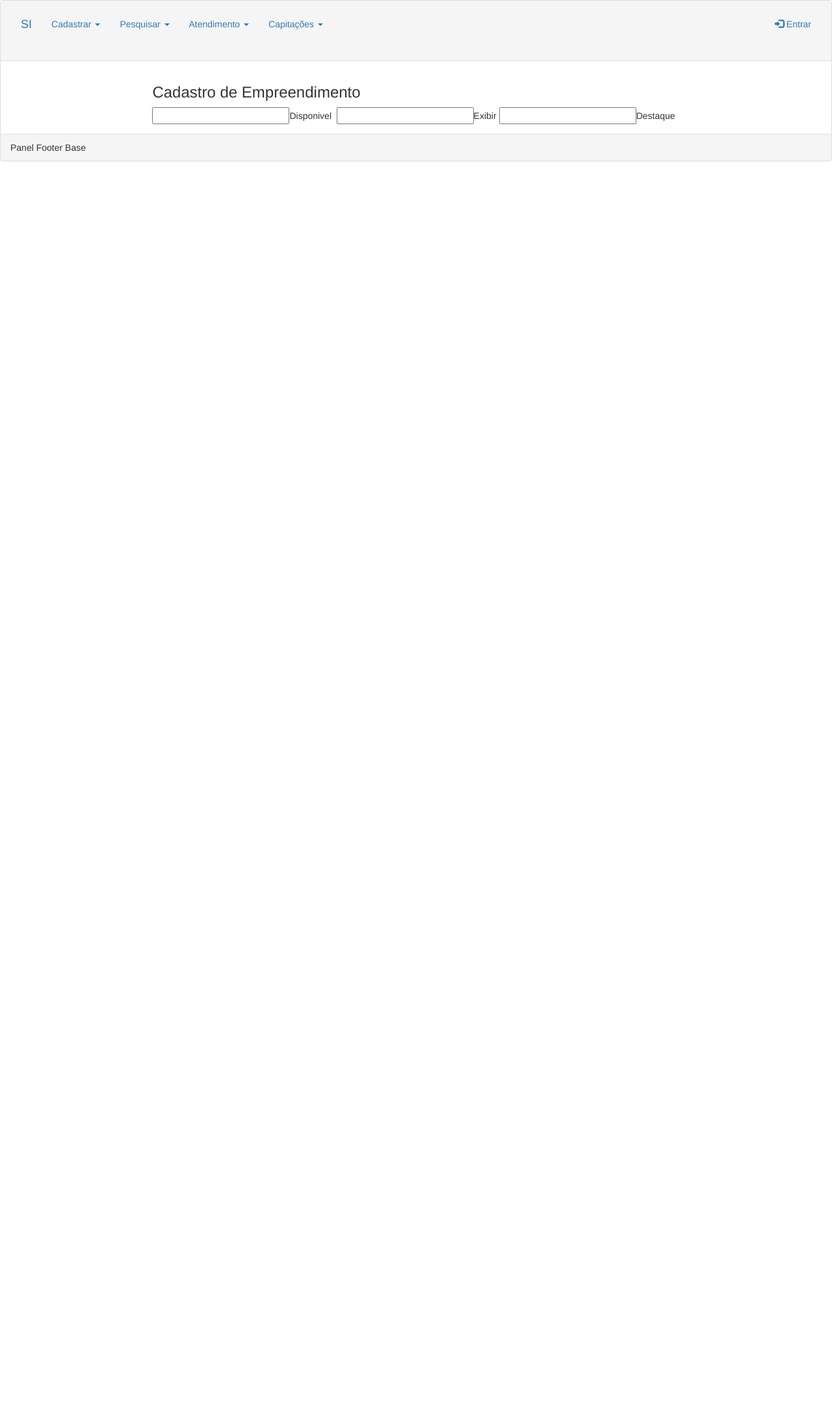
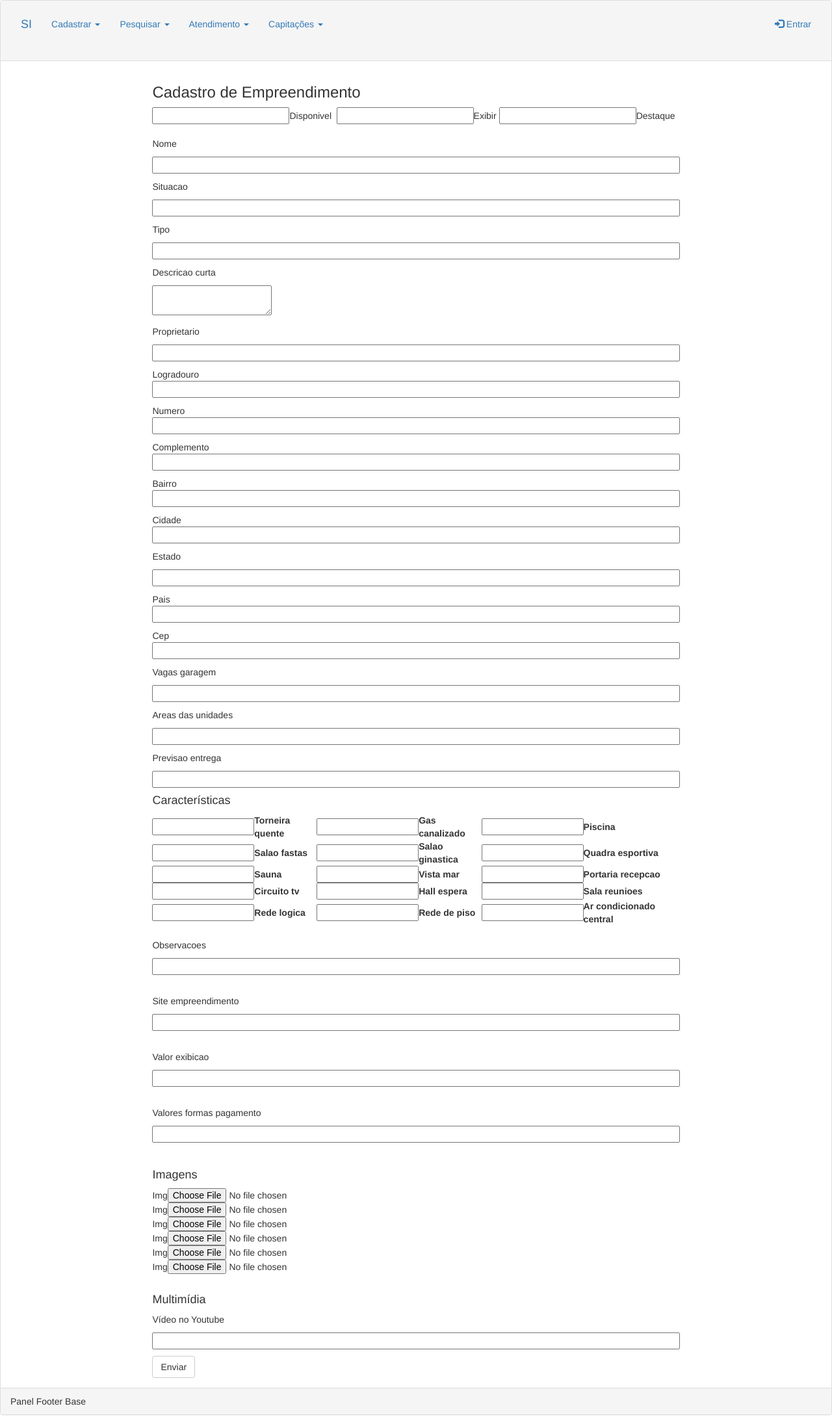
Before and after one commit to Cid-BR/SistemaImobiliaria, a Django app: template templates/imobiliaria/novo_empreendimento.html in a window 1280 px wide. Shown: the whole page at 65% size. Before the commit the page ends 248 px from the top, so only its background shows below. Run offline with Django 3.2, Linux system fonts and the light colour scheme; the template is opened without the code that fills it, so the values that code supplies are empty, except form fields; tables that the repository leaves empty hold one stand-in row (values such as "Sample post"); form fields are guessed from the names that the template uses; parts of the project's set-up code (start-up, migrations or seed data) failed here and were passed over; some libraries are stand-ins or nearby versions.

Commit message:
Atualiza o template novo_empreendimento.html

```diff
--- a/templates/imobiliaria/novo_apartamento.html
+++ b/templates/imobiliaria/novo_apartamento.html
@@ -23,7 +23,8 @@
                 </tr>
               </table>
             </br>
-            <p>{{ form.descricao_curta.label }} {{ form.descricao_curta }}</p>
+            <p>{{ form.descricao_curta.label }}</p>
+            <p>{{ form.descricao_curta }}</p>
 
             <p>{{ form.proprietario.label }}</p>
             <p>{{ form.proprietario }}</p>
@@ -226,8 +227,9 @@
             <p>Vídeo no Youtube</p>
             <p>{{ form.video }}</p>
 
+            <button type="submit" class="btn btn-default">Enviar</button>
             </div>
-            <button type="submit" class="btn btn-default">Enviar</button>
+
         </div>
       </form>
   </div>
--- a/templates/imobiliaria/novo_empreendimento.html
+++ b/templates/imobiliaria/novo_empreendimento.html
@@ -11,11 +11,129 @@
                 <tr>
                     <td>{{ form.disponivel }}</td>
                     <td>{{ form.disponivel.label }}</td>
-                    <td>{{ form.exibir }}</td><td>{{ form.exibir.label }}</td>
-                    <td>{{ form.destaque }}</td><td>{{ form.destaque.label }}</td>
+                    <td>{{ form.exibir }}</td>
+                    <td>{{ form.exibir.label }}</td>
+                    <td>{{ form.destaque }}</td>
+                    <td>{{ form.destaque.label }}</td>
                 </tr>
               </table>
+              </br>
+              	<p>{{ form.nome.label }}</p>
+	            <p>{{ form.nome }}</p>
+	            <p>{{ form.situacao.label }}</p>
+	            <p>{{ form.situacao }}</p>
+	            <p>{{ form.tipo.label }}</p>
+	            <p>{{ form.tipo }}</p>
+	            <p>{{ form.descricao_curta.label }}</p>
+	            <p>{{ form.descricao_curta }}</p>
+	            <p>{{ form.proprietario.label }}</p>
+	            <p>{{ form.proprietario }}</p>
+	            <p>{{ form.logradouro.label }} {{ form.logradouro }}</p>
+	            <p>{{ form.numero.label }} {{ form.numero }}</p>
+	            <p>{{ form.complemento.label }} {{ form.complemento }}</p>
+	            <p>{{ form.bairro.label }} {{ form.bairro }}</p>
+	            <p>{{ form.cidade.label }} {{ form.cidade }}</p>
+	            <p>{{ form.estado.label }}</p>
+	            <p>{{ form.estado }}</p>
+	            <p>{{ form.pais.label }} {{ form.pais }}</p>
+	            <p>{{ form.cep.label }} {{ form.cep }}</p>
+	            <p>{{ form.vagas_garagem.label }}</p>
+	            <p>{{ form.vagas_garagem }}</p>
+	            <p>{{ form.areas_das_unidades.label }}</p>
+	            <p>{{ form.areas_das_unidades }}</p>
+	            <p>{{ form.previsao_entrega.label }}</p>
+	            <p>{{ form.previsao_entrega }}</p>
+	            <h4>Características</h4>
+	            <table style="width: 100%">
+	            <tr>
+	            	<td>{{form.torneira_quente}}</td>
+	            	<th>{{form.torneira_quente.label}}</th>
+	            	<td>{{form.gas_canalizado}}</td>
+	            	<th>{{form.gas_canalizado.label}}</th>
+	            	<td>{{form.piscina}}</td>
+	            	<th>{{form.piscina.label}}</th>
+	            </tr>
+	            <tr>
+	            	<td>{{form.salao_fastas}}</td>
+	            	<th>{{form.salao_fastas.label}}</th>
+	            	<td>{{form.salao_ginastica}}</td>
+	            	<th>{{form.salao_ginastica.label}}</th>
+	            	<td>{{form.quadra_esportiva}}</td>
+	            	<th>{{form.quadra_esportiva.label}}</th>
+	            </tr>
+	            <tr>
+	            	<td>{{form.sauna}}</td>
+	            	<th>{{form.sauna.label}}</th>
+	            	<td>{{form.vista_mar}}</td>
+	            	<th>{{form.vista_mar.label}}</th>
+	            	<td>{{form.portaria_recepcao}}</td>
+	            	<th>{{form.portaria_recepcao.label}}</th>
+	            </tr>
+	            <tr>
+	            	<td>{{form.circuito_tv}}</td>
+	            	<th>{{form.circuito_tv.label}}</th>
+	            	<td>{{form.hall_espera}}</td>
+	            	<th>{{form.hall_espera.label}}</th>
+	            	<td>{{form.sala_reunioes}}</td>
+	            	<th>{{form.sala_reunioes.label}}</th>
+	            </tr>
+	            <tr>
+	            	<td>{{form.auditorio}}</td>
+	            	<th>{{form.rede_logica.label}}</th>
+	            	<td>{{form.rede_de_piso}}</td>
+	            	<th>{{form.rede_de_piso.label}}</th>
+	            	<td>{{form.ar_condicionado_central}}</td>
+	            	<th>{{form.ar_condicionado_central.label}}</th>
+	            </tr>
+
+	            </table>
+	            </br>
+	            <p>{{ form.observacoes.label }}</p>
+	            <p>{{ form.observacoes }}</p>
+	            </br>
+	            <p>{{form.site_empreendimento.label}}</p>
+	            <p>{{form.site_empreendimento}}</p>
+	            </br>
+	            <p>{{form.valor_exibicao.label}}</p>
+	            <p>{{form.valor_exibicao}}</p>
+	            </br>
+	            <p>{{ form.valores_formas_pagamento.label }}</p>
+	            <p>{{ form.valores_formas_pagamento }}</p>
+	            </br>
+            <h4>Imagens</h4>
+            <table>
+                <tr>
+                    <td>{{ form.img1.label }}</td>
+                    <td>{{ form.img1 }}</td>
+                </tr>
+                <tr>
+                    <td>{{ form.img2.label }}</td>
+                    <td>{{ form.img2 }}</td>
+                </tr>
+                <tr>
+                    <td>{{ form.img3.label }}</td>
+                    <td>{{ form.img3 }}</td>
+                </tr>
+                <tr>
+                    <td>{{ form.img4.label }}</td>
+                    <td>{{ form.img4 }}</td>
+                </tr>
+                <tr>
+                    <td>{{ form.img5.label }}</td>
+                    <td>{{ form.img5 }}</td>
+                </tr>
+                <tr>
+                    <td>{{ form.img6.label }}</td>
+                    <td>{{ form.img6 }}</td>
+                </tr>
+            </table>
+            </br>
+            <h4>Multimídia</h4>
+            <p>Vídeo no Youtube</p>
+            <p>{{ form.video }}</p>
+            <button type="submit" class="btn btn-default">Enviar</button>
 			</div>
+
 		</form>
 	</div>
 </div>
```
Also changed, not shown: SistemaImobiliaria/Imobiliaria/tests/tests_novo_empreendimento.py (renamed from SistemaImobiliaria/Imobiliaria/tests.py, +0 -1 lines), 1 other file.
